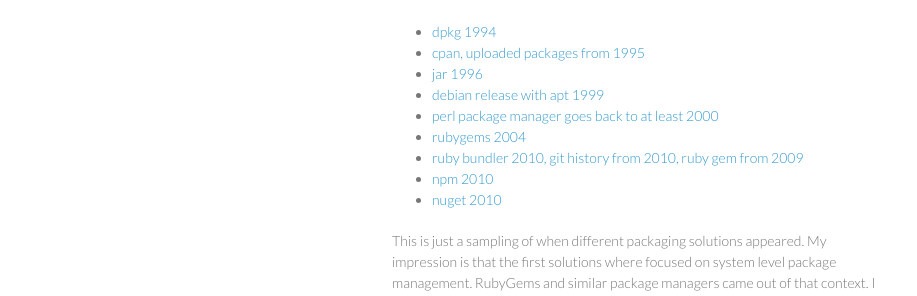
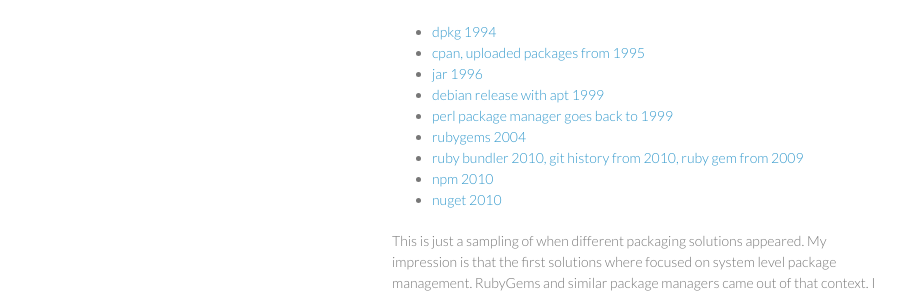
Before and after one commit to wallymathieu/assertfail, a Jekyll site: the page built from _posts/2015-02-07-Why-global-installation-of-packages.md, in a window 1280 px wide. Shown: the part 307-603 px from the top of the page, without its empty margins (178-1095 px from the left). Built offline with Jekyll 4.4.1, drawn with Linux system fonts in a browser that asks for light colours; nearby versions of some CDN libraries; Markdown is read by kramdown in place of the engine named in the settings.

Commit message:
Small fixes

```diff
--- a/_posts/2015-02-07-Why-global-installation-of-packages.md
+++ b/_posts/2015-02-07-Why-global-installation-of-packages.md
@@ -10,11 +10,12 @@
 - Local package: Package installed into sub folder of project and only available to that project
 
 Timeline
+
 - [dpkg 1994](http://anonscm.debian.org/gitweb/?p=dpkg/dpkg.git;a=blob;f=scripts/perl-dpkg.pl;h=ba70fc5f570ed2cd3661a505f642aa85d2295ab5;hb=1b80fb16c22db72457d7a456ffbf1f70a8dfc0a5)
 - [cpan, uploaded packages from 1995](http://web.archive.org/web/20000816230719/http://www.cpan.org/modules/01modules.index.html)
 - [jar 1996](http://en.wikibooks.org/wiki/Java_Programming/History)
 - [debian release with apt 1999](http://dictionary.sensagent.com/advanced+packaging+tool/en-en/)
-- [perl package manager goes back to at least 2000](https://metacpan.org/pod/release/MURRAY/PPM-2.1.3/lib/PPM.pm)
+- [perl package manager goes back to 1999](http://cpansearch.perl.org/src/MURRAY/PPM-2.1.9/Changes)
 - [rubygems 2004](https://github.com/rubygems/rubygems/blob/master/History.txt)
 - [ruby bundler 2010, git history from 2010, ruby gem from 2009](https://rubygems.org/gems/bundler/versions)
 - [npm 2010](https://github.com/npm/npm/releases/tag/v0.0.1)
```
